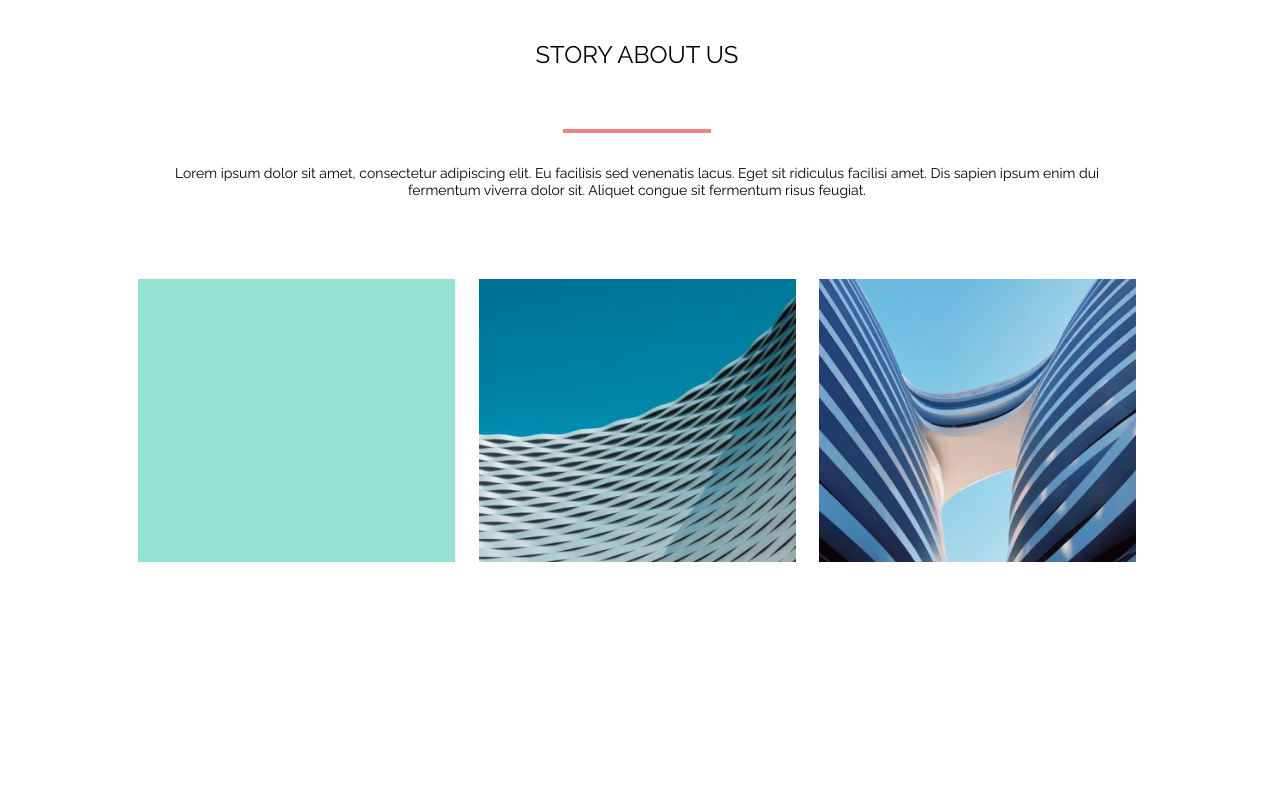
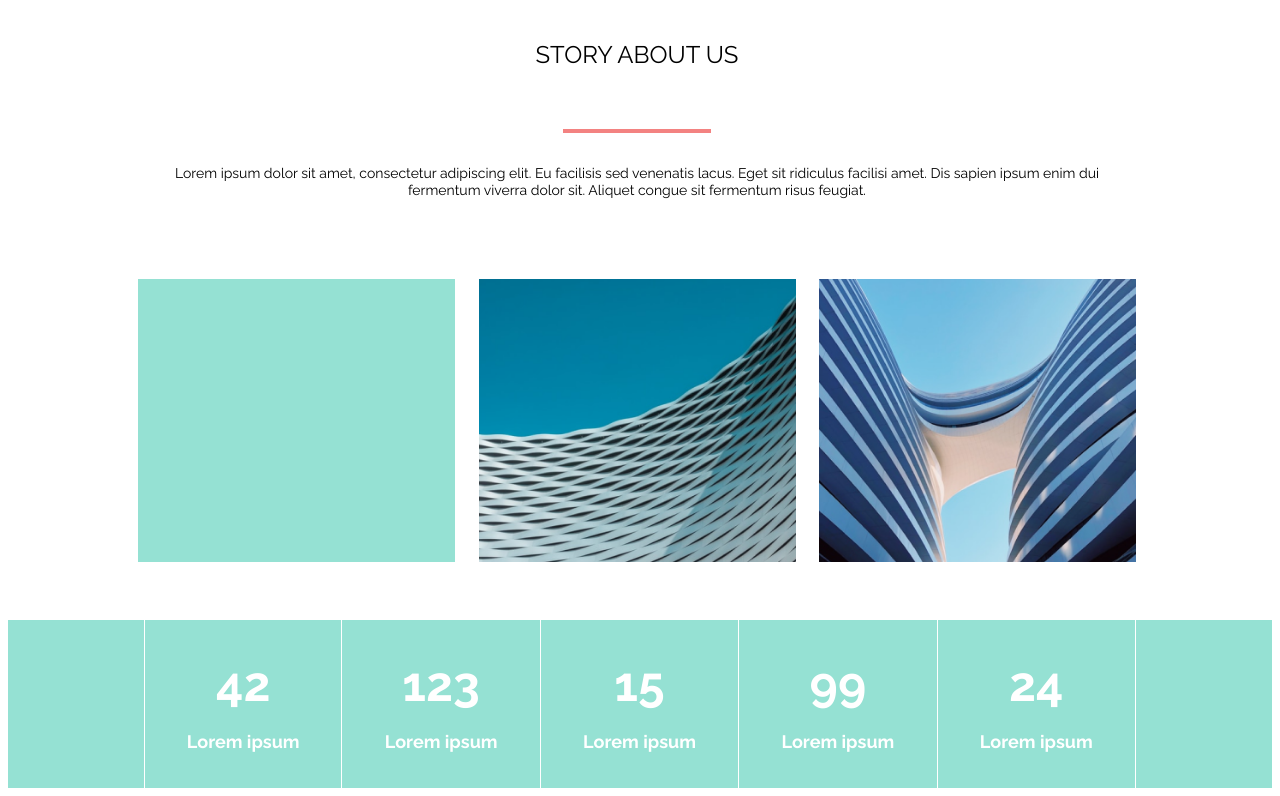
Before and after one commit to OlgaUsovich/node_project, a website built with Parcel: page src/index.html in a window 1280 px wide. Shown: the part 829-1625 px from the top of the page. Before the commit the page ends 1449 px from the top, so only its background shows below. Built offline with nearby package versions, Linux system fonts and the light colour scheme.

Commit message:
feat: added 'indicators' block with adaptive layout

```diff
--- a/package.json
+++ b/package.json
@@ -3,7 +3,6 @@
   "source": "src/index.html",
   "version": "1.0.0",
   "description": "",
-  "main": "src/js/index.js",
   "scripts": {
     "start": "parcel",
     "build": "parcel build"
--- a/src/index.html
+++ b/src/index.html
@@ -24,7 +24,7 @@
                     <a href="" class="nav__link">CONTACT<div class="nav__underline"></div></a>
                     <div class="link-group__buttons">
                         <button href="" class="nav__button">
-                            <svg width="22" height="16" viewBox="0 0 22 16" fill="none" xmlns="http://www.w3.org/2000/svg">
+                            <svg width="22" height="16" viewBox="0 0 22 16" fill="white" xmlns="http://www.w3.org/2000/svg">
                                 <path d="M15.39 11.3101H11.2C11.0674 11.3101 10.9402 11.2574 10.8465 11.1636C10.7527 11.0698 10.7 10.9427 10.7 10.8101C10.7 10.6775 10.7527 10.5503 10.8465 10.4565C10.9402 10.3627 11.0674 10.3101 11.2 10.3101H15.39C15.5226 10.3101 15.6498 10.3627 15.7436 10.4565C15.8373 10.5503 15.89 10.6775 15.89 10.8101C15.89 10.9427 15.8373 11.0698 15.7436 11.1636C15.6498 11.2574 15.5226 11.3101 15.39 11.3101Z" fill="white"/>
                                 <path d="M18.21 11.0001C18.1508 11.0142 18.0892 11.0142 18.03 11.0001C17.9684 10.9779 17.9118 10.9436 17.8637 10.8992C17.8156 10.8547 17.7768 10.8011 17.7498 10.7414C17.7228 10.6817 17.708 10.6172 17.7063 10.5518C17.7046 10.4863 17.7161 10.4211 17.74 10.3601L20.12 4.00014C20.1671 3.87735 20.2607 3.77805 20.3805 3.72377C20.5003 3.66949 20.6366 3.66459 20.76 3.71014C20.8837 3.75945 20.9838 3.85436 21.0397 3.9753C21.0955 4.09624 21.1027 4.23399 21.06 4.36014L18.68 10.6901C18.6397 10.7815 18.5739 10.8593 18.4906 10.9143C18.4072 10.9692 18.3098 10.999 18.21 11.0001Z" fill="white"/>
                                 <path d="M8.00001 11.1901C7.89568 11.1908 7.79383 11.1582 7.7093 11.0971C7.62476 11.0359 7.56195 10.9494 7.53001 10.8501L4.39001 1.31006H1.39001C1.25741 1.31006 1.13023 1.25738 1.03646 1.16361C0.942693 1.06984 0.890015 0.942667 0.890015 0.810059C0.892575 0.678252 0.946075 0.552557 1.03929 0.459338C1.13251 0.366119 1.25821 0.312619 1.39001 0.310059H4.75001C4.85362 0.312268 4.9541 0.345988 5.03806 0.406728C5.12203 0.467468 5.18549 0.552346 5.22001 0.650059L8.51002 10.5301C8.53193 10.5917 8.54127 10.6572 8.53748 10.7225C8.53369 10.7878 8.51685 10.8518 8.48796 10.9105C8.45906 10.9692 8.4187 11.0215 8.36924 11.0644C8.31979 11.1073 8.26225 11.1398 8.20001 11.1601C8.13649 11.1851 8.06809 11.1954 8.00001 11.1901Z" fill="white"/>
@@ -91,6 +91,36 @@
         </div>
     </div>
 
+    <div class="indicator-block">
+    <div class="indicator-block__indicators">
+        <div class="indicator">
+            <p class="indicator__num">42</p>
+            <br>
+            <p class="indicator__name">Lorem ipsum</p>
+        </div>
+        <div class="indicator">
+            <p class="indicator__num">123</p>
+            <br>
+            <p class="indicator__name">Lorem ipsum</p>
+        </div>
+        <div class="indicator">
+            <p class="indicator__num">15</p>
+            <br>
+            <p class="indicator__name">Lorem ipsum</p>
+        </div>
+        <div class="indicator">
+            <p class="indicator__num">99</p>
+            <br>
+            <p class="indicator__name">Lorem ipsum</p>
+        </div>
+        <div class="indicator">
+            <p class="indicator__num">24</p>
+            <br>
+            <p class="indicator__name">Lorem ipsum</p>
+        </div>
+    </div>
+</div>
+
     <script type="module" src="./js/index.js"></script>
 </body>
 </html>
--- /dev/null
+++ b/src/sass/_indicators.scss
@@ -0,0 +1,84 @@
+.indicator-block {
+    background-color: $blue;
+    margin: 0 auto;
+
+    @media (max-width: 1023.98px) {
+        display: flex;
+        justify-content: center;
+    }
+
+    &__indicators {
+        display: flex;
+        justify-content: center;
+
+        @media (max-width: 1023.98px) {
+            flex-wrap: wrap;
+            width: 18rem;
+        }
+    }
+}
+
+.indicator {
+    display: flex;
+    flex-direction: column;
+    justify-content: center;
+    align-items: center;
+    width: 14.625rem;
+    height: 15.625rem;
+    border-right: 1px solid #ffffff;
+    font-family: $main-font;
+    font-weight: 700;
+    color: #ffffff;
+
+    @media (max-width: 1509.98px) and (min-width: 1024px) {
+        width: 12.4rem;
+        height: 10.49rem;
+    }
+
+    @media (max-width: 1023.98px) {
+        width: 9rem;
+        height: 7.75rem;
+        border-right: 0;
+        border-bottom: 1px solid #ffffff;
+    }
+
+    &:first-child {
+        border-left: 1px solid #ffffff;
+
+        @media (max-width: 1023.98px) {
+            border-left: 0;
+        }
+    }
+
+    &:last-child {
+        @media (max-width: 1023.98px) {
+            border: 0;
+        }
+    }
+
+    &__num {
+        font-size: 4rem;
+        margin: 0;
+
+        @media (max-width: 1509.98px) and (min-width: 1024px) {
+            font-size: 3rem;
+        }
+
+        @media (max-width: 1023.98px) {
+            font-size: 3rem;
+        }
+    }
+
+    &__name {
+        font-size: 1.5rem;
+        margin: 0;
+
+        @media (max-width: 1509.98px) and (min-width: 1024px) {
+            font-size: 1.125rem;
+        }
+
+        @media (max-width: 1023.98px) {
+            font-size: 1.125rem;
+        }
+    }
+}
--- a/src/sass/_start-block.scss
+++ b/src/sass/_start-block.scss
@@ -75,6 +75,10 @@
 
     &__button {
         margin: 4.5rem auto 0;
+
+        & svg path{
+            fill: $orange;
+        }
 
         @media (max-width: 1509.98px) and (min-width: 1024px) {
             margin-top: 3.05rem;
@@ -170,6 +174,10 @@
         border: 0;
         background-color: transparent;
         cursor: pointer;
+
+        &:hover path{
+            fill: $orange;
+        }
 
         @media (max-width: 1509.98px) and (min-width: 1024px) {
             width: 1.0175rem;
--- a/src/sass/style.scss
+++ b/src/sass/style.scss
@@ -2,6 +2,7 @@
 @import "_common-elements.scss";
 @import "_start-block.scss";
 @import "_about.scss";
+@import "_indicators.scss";
 
 * {
     box-sizing: border-box;
```
